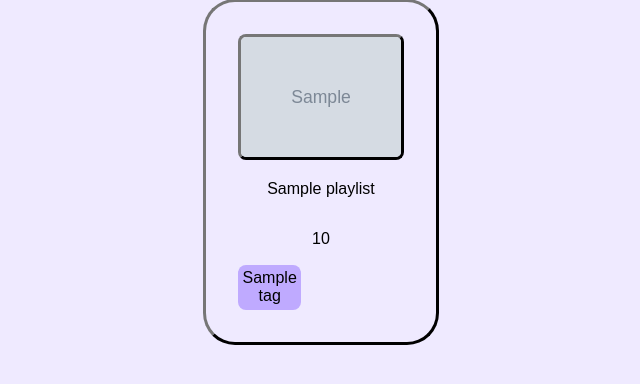
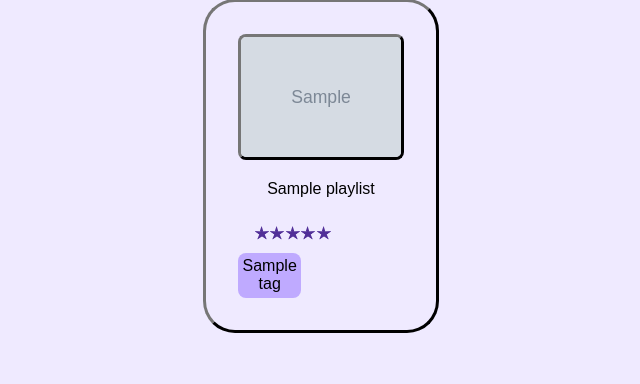
Before and after one commit to csci5117s24/project-1-the-flask-fusion-force, a Flask app: template templates/search.html.jinja in a window 1280 px wide. Shown: the part 238-622 px from the top of the page, without its empty margins (319-959 px from the left). Run offline with Flask 3, Linux system fonts and the light colour scheme; the template is opened without the code that fills it: most values are stand-ins (such as "Sample title", 1, 10 or a date in 2020); grey boxes marked "Sample" are stand-in pictures; some libraries are stand-ins or nearby versions.

Commit message:
Added stars to playlist cards

```diff
--- a/server.py
+++ b/server.py
@@ -31,6 +31,8 @@ app = create_app()
 @app.route('/homepage', methods=['GET'])
 def homepage():
     playlists = db.getRandomPlaylistsOpt(50)
+    for playlist in playlists:
+       playlist['ratingAvg'] = float( playlist['ratingAvg'])
     return render_template('homepage.html.jinja', user_session=session.get('user'), pretty=json.dumps(session.get('user'), indent=4),
     playlists = playlists)
 
--- a/static/better.css
+++ b/static/better.css
@@ -91,6 +91,7 @@ body{
     background: #00000000; /* Adjusted color */
     border-radius: 2em;
     text-align: center;
+
     border: 3px outset #222222;
     padding: 2em;
 
@@ -101,9 +102,7 @@ body{
     border-radius: 2em;
     text-align: center;
     border: none;
-    margin-bottom: 1em;
-    margin-top: 1em;
-
+    margin: 1em;
 
 
 }
@@ -149,7 +148,8 @@ body{
 }
 .playlist-rating{
     padding: 1em;
-
+    display: flex;
+    flex-direction: row;
 }
 .songlst{
     padding: 1em;
@@ -400,6 +400,34 @@ body{
     content: '';
     border-radius: 3em;
   }
+.small-star{
+    margin: .05em -0.015em;
+    width: 0px;
+    height: 0px;
+    border-right: 0.5em solid transparent;
+    border-bottom: .35em solid;
+    border-left: 0.5em  solid transparent;
+    transform: rotate(35deg);
+}
+.small-star::before{
+    border-bottom: .4em solid ;
+    border-left: .15em solid transparent;
+    border-right: 0.15em solid transparent;
+    height: 0;
+    width: 0;
+    top: -.225em;
+    left: -.325em;
+
+}
+.small-star::after{
+    top: .015em;
+    left: -.525em;
+    width: 0px;
+    height: 0px;
+    border-right: 0.5em solid transparent;
+    border-bottom: .350em solid;
+    border-left: 0.5em solid transparent;
+}
 /*Create Playlist page*/
 .input-button-container{
     display: flex;
--- a/templates/playlistcard.html.jinja
+++ b/templates/playlistcard.html.jinja
@@ -7,9 +7,37 @@
             {{ playlist.name }}
         </div>
         <div class="playlist-rating">
-            {% if playlist.ratingAvg != '0' and playlist.ratingAvg != 0 %}
-                {{ playlist.ratingAvg }}
-            {% endif %}
+
+            {%if playlist.ratingAvg >= 1 %}
+                <div class="stars-filled small-star"></div>
+            {%else%}
+                <div class="stars small-star"></div>
+            {%endif%}
+
+            {%if playlist.ratingAvg >= 2 %}
+                <div class="stars-filled small-star"></div>
+            {%else%}
+                <div class="stars small-star"></div>
+            {%endif%}
+
+            {%if playlist.ratingAvg >= 3 %}
+                <div class="stars-filled small-star"></div>
+            {%else%}
+                <div class="stars small-star"></div>
+            {%endif%}
+
+            {%if playlist.ratingAvg >=4 %}
+                <div class="stars-filled small-star"></div>
+            {%else%}
+                <div class="stars small-star"></div>
+            {%endif%}
+
+            {%if playlist.ratingAvg >= 5 %}
+                <div class="stars-filled small-star"></div>
+            {%else%}
+                <div class="stars small-star"></div>
+            {%endif%}
+
         </div>
         <div class="pure-g playlist-tags">
             {% for tag in playlist.tags %}
```
